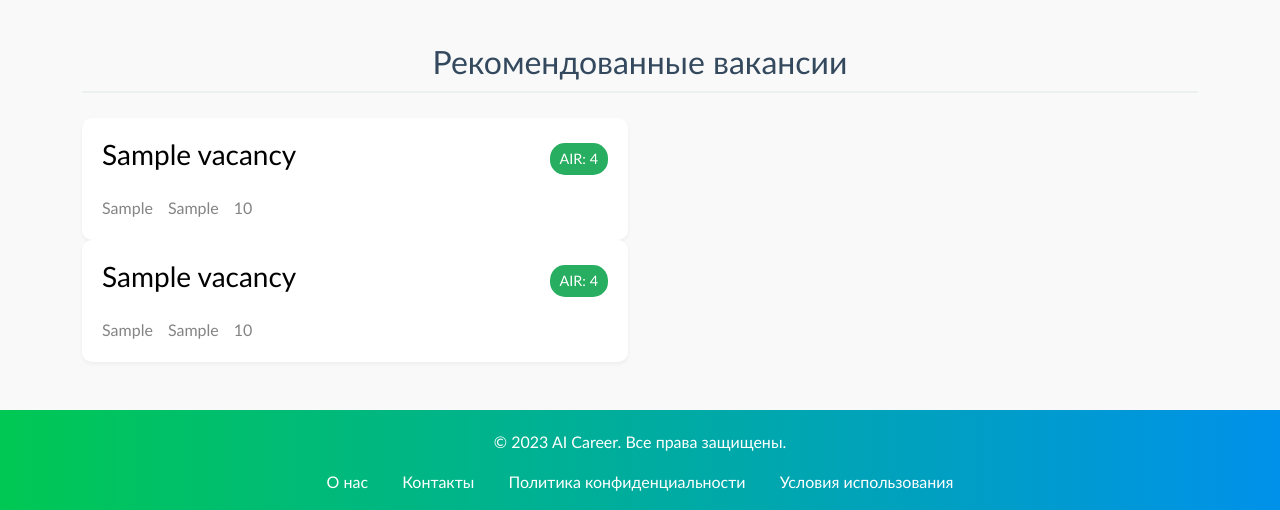
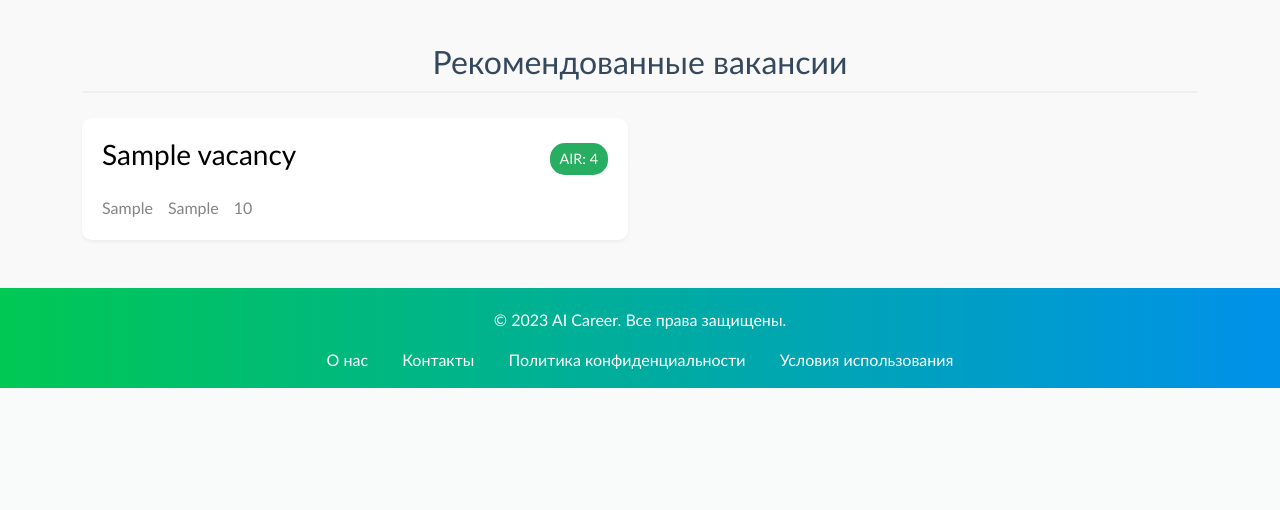
Before and after one commit to skyer12322/FinalProject, a Django app: page / in a window 1280 px wide. Shown: the part 745-1255 px from the top of the page. After the commit the page ends 1133 px from the top, so only its background shows below. Run offline with Django 5.2, Linux system fonts and the light colour scheme; tables that the repository leaves empty hold one stand-in row (values such as "Sample post").

Commit message:
Index fix

```diff
--- a/RecruitHelper/templates/main/index.html
+++ b/RecruitHelper/templates/main/index.html
@@ -92,19 +92,6 @@
                             </div>
                         </div>
                     </a>
-                    <a href={% url "vacancy" vacancy_id=it.id %} style="text-decoration: none;">
-                        <div class="job-card vacancy">
-                            <div class="job-header">
-                                <h3>{{ it.title }}</h3>
-                                <span class="ai-rating">AIR: {{ it.ai_rating }}</span>
-                            </div>
-                            <div class="job-meta">
-                                <span class="company">{{ it.company }}</span>
-                                <span class="location">{{ it.location }}</span>
-                                <span class="salary">{{ it.salary }}</span>
-                            </div>
-                        </div>
-                    </a>
                 </div>
                 {% endfor %}
             {% endif %}
```
